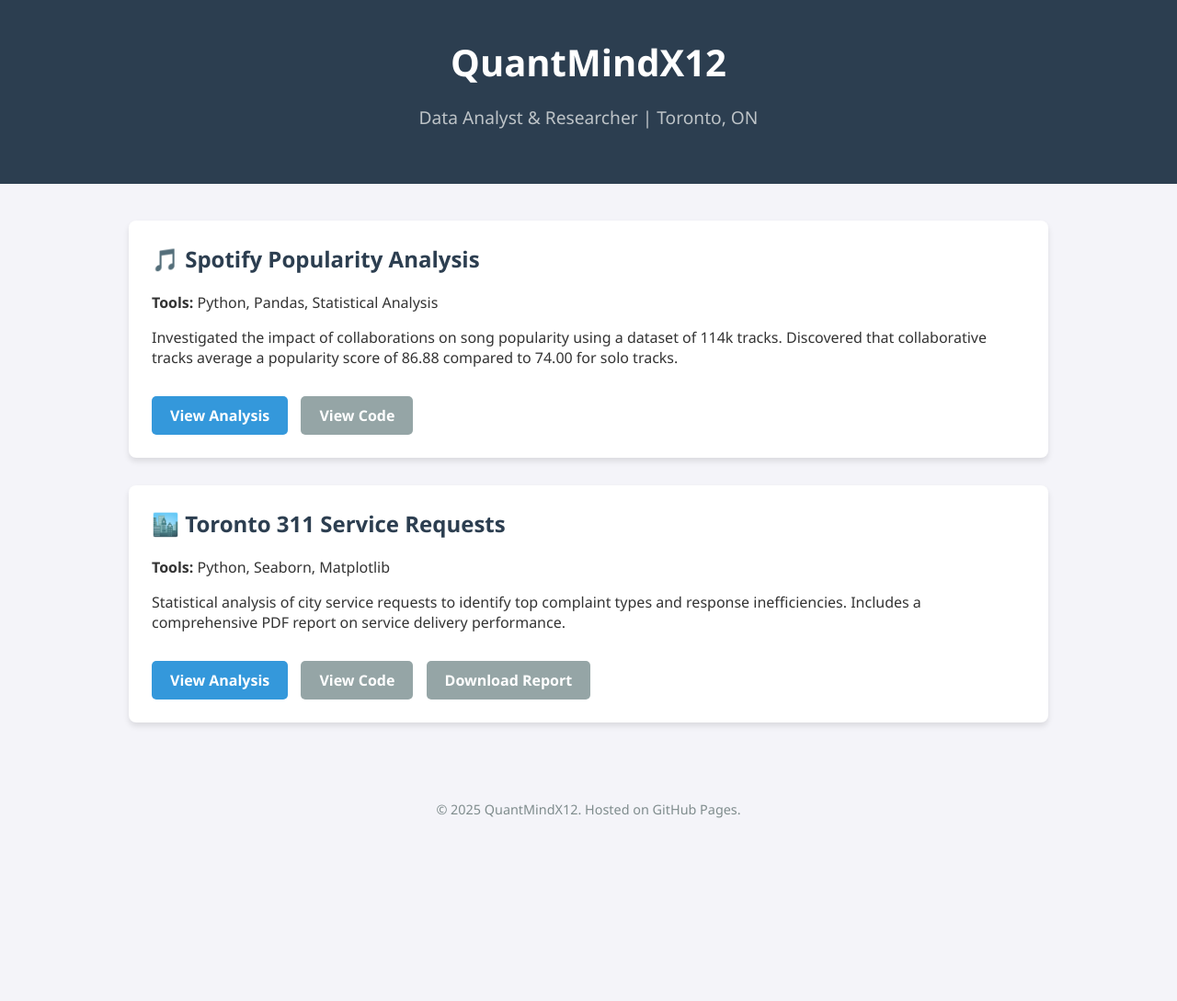
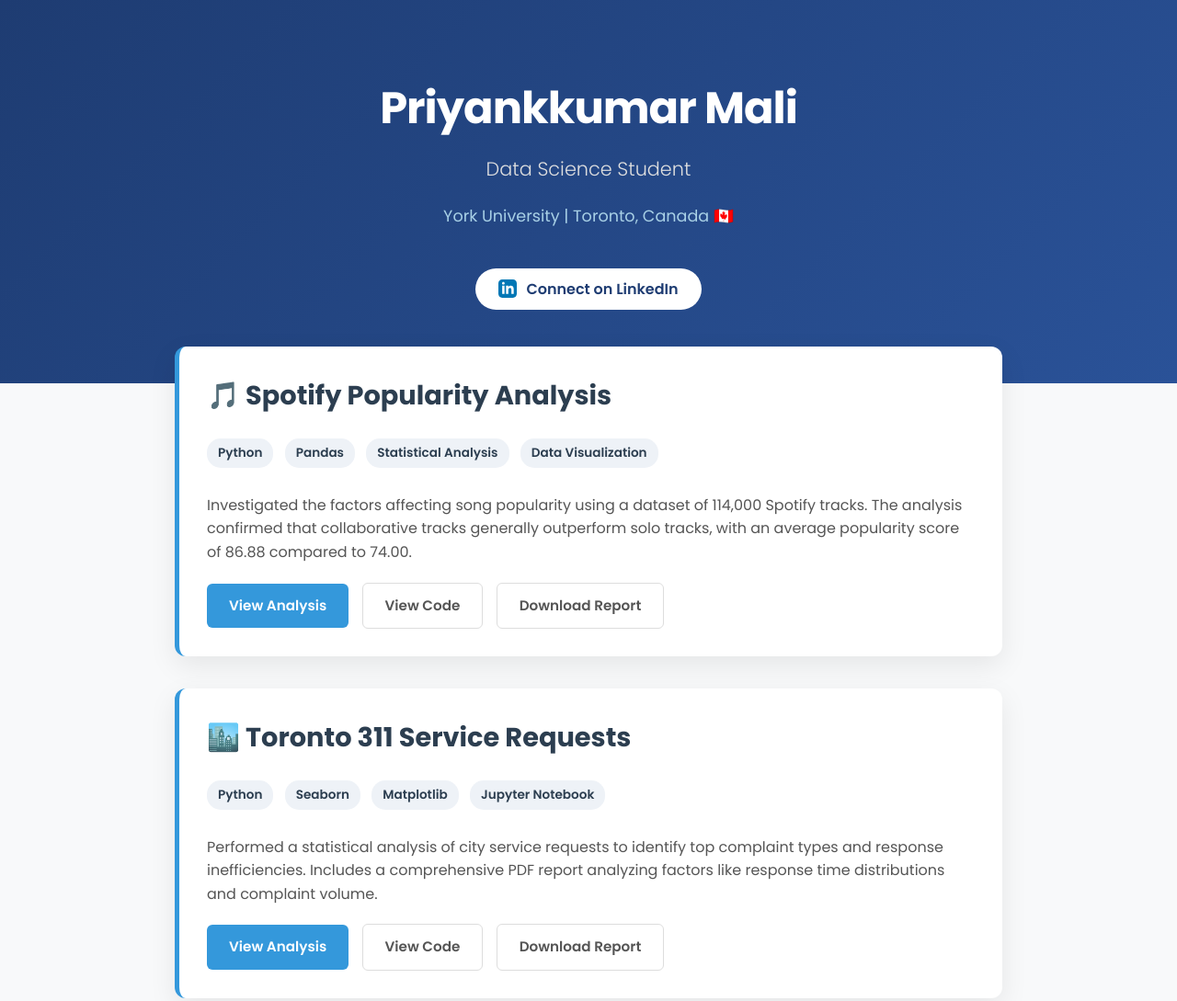
Before and after one commit to QuantMindX12/QuantMindX12.github.io, a plain HTML site: page index.html in a window 1280 px wide. Shown: the top 1089 px of the page at 92% size. Before the commit the page ends 924 px from the top, so only its background shows below. Drawn offline with Linux system fonts and the light colour scheme.

Commit message:
Update portfolio details and styling in index.html

```diff
--- a/index.html
+++ b/index.html
@@ -3,28 +3,184 @@
 <head>
     <meta charset="UTF-8">
     <meta name="viewport" content="width=device-width, initial-scale=1.0">
-    <title>QuantMindX12 | Data Science Portfolio</title>
+    <title>Priyankkumar Mali | Data Science Portfolio</title>
+    <link href="https://fonts.googleapis.com/css2?family=Poppins:wght@300;400;600;700&display=swap" rel="stylesheet">
     <style>
-        body { font-family: 'Segoe UI', Tahoma, Geneva, Verdana, sans-serif; margin: 0; padding: 0; background-color: #f4f4f9; color: #333; }
-        header { background-color: #2c3e50; color: white; padding: 40px 0; text-align: center; }
-        h1 { margin: 0; font-size: 2.5em; }
-        p.subtitle { font-size: 1.2em; color: #bdc3c7; }
-        .container { max-width: 1000px; margin: 40px auto; padding: 0 20px; }
-        .project-card { background: white; border-radius: 8px; box-shadow: 0 4px 6px rgba(0,0,0,0.1); overflow: hidden; margin-bottom: 30px; transition: transform 0.2s; }
-        .project-card:hover { transform: translateY(-5px); }
-        .content { padding: 25px; }
-        h2 { margin-top: 0; color: #2c3e50; }
-        .btn { display: inline-block; padding: 10px 20px; background-color: #3498db; color: white; text-decoration: none; border-radius: 5px; margin-top: 15px; font-weight: bold; }
-        .btn:hover { background-color: #2980b9; }
-        .btn-secondary { background-color: #95a5a6; margin-left: 10px; }
-        footer { text-align: center; padding: 20px; color: #7f8c8d; font-size: 0.9em; margin-top: 50px; }
+        /* General Reset & Typography */
+        body {
+            font-family: 'Poppins', sans-serif;
+            margin: 0;
+            padding: 0;
+            background-color: #f8f9fa;
+            color: #333;
+            line-height: 1.6;
+        }
+
+        /* Hero Header Section */
+        header {
+            background: linear-gradient(135deg, #1e3c72 0%, #2a5298 100%); /* Professional Blue Gradient */
+            color: white;
+            padding: 80px 20px;
+            text-align: center;
+        }
+        h1 {
+            margin: 0;
+            font-size: 3em;
+            font-weight: 700;
+            letter-spacing: -1px;
+        }
+        p.subtitle {
+            font-size: 1.3em;
+            color: #e0e0e0;
+            margin-top: 10px;
+            font-weight: 300;
+        }
+        p.university {
+            font-size: 1.1em;
+            color: #a8d0e6;
+            margin-top: 5px;
+            font-weight: 400;
+        }
+
+        /* LinkedIn Button styling */
+        .social-link {
+            display: inline-flex;
+            align-items: center;
+            margin-top: 25px;
+            padding: 10px 25px;
+            background-color: white;
+            color: #1e3c72;
+            text-decoration: none;
+            border-radius: 50px;
+            font-weight: 600;
+            transition: transform 0.2s, box-shadow 0.2s;
+        }
+        .social-link:hover {
+            transform: translateY(-3px);
+            box-shadow: 0 5px 15px rgba(0,0,0,0.2);
+        }
+        .social-link svg {
+            width: 20px;
+            height: 20px;
+            margin-right: 10px;
+            fill: #0077b5;
+        }
+
+        /* Layout Container */
+        .container {
+            max-width: 900px;
+            margin: -40px auto 60px; /* Moves container up to overlap header slightly */
+            padding: 0 20px;
+            position: relative;
+        }
+
+        /* Project Cards */
+        .project-card {
+            background: white;
+            border-radius: 12px;
+            box-shadow: 0 10px 30px rgba(0,0,0,0.08);
+            overflow: hidden;
+            margin-bottom: 35px;
+            transition: transform 0.3s ease;
+            border-left: 5px solid #3498db; /* Blue accent line on left */
+        }
+        .project-card:hover {
+            transform: translateY(-7px);
+        }
+        .content {
+            padding: 30px;
+        }
+
+        /* Typography within Cards */
+        h2 {
+            margin-top: 0;
+            color: #2c3e50;
+            font-size: 1.8em;
+        }
+        p.description {
+            color: #555;
+            margin-bottom: 20px;
+        }
+
+        /* Tech Stack Tags (Pills) */
+        .tech-stack {
+            margin-bottom: 20px;
+        }
+        .tech-tag {
+            display: inline-block;
+            background-color: #eef2f7;
+            color: #2c3e50;
+            padding: 5px 12px;
+            border-radius: 15px;
+            font-size: 0.85em;
+            margin-right: 8px;
+            margin-bottom: 8px;
+            font-weight: 600;
+        }
+
+        /* Action Buttons */
+        .btn-group {
+            margin-top: 15px;
+        }
+        .btn {
+            display: inline-block;
+            padding: 12px 24px;
+            background-color: #3498db;
+            color: white;
+            text-decoration: none;
+            border-radius: 6px;
+            font-weight: 600;
+            font-size: 0.95em;
+            transition: background 0.2s;
+        }
+        .btn:hover {
+            background-color: #2980b9;
+        }
+        .btn-secondary {
+            background-color: white;
+            color: #555;
+            border: 1px solid #ddd;
+            margin-left: 10px;
+            display: inline-block;
+            padding: 12px 24px;
+            border-radius: 6px;
+            text-decoration: none;
+            font-weight: 600;
+            font-size: 0.95em;
+        }
+        .btn-secondary:hover {
+            background-color: #f4f4f4;
+            color: #333;
+        }
+
+        /* Footer */
+        footer {
+            text-align: center;
+            padding: 40px;
+            color: #7f8c8d;
+            font-size: 0.9em;
+            background-color: #fff;
+            border-top: 1px solid #eaeaea;
+        }
+
+        /* Mobile Responsiveness */
+        @media (max-width: 600px) {
+            h1 { font-size: 2.2em; }
+            .btn, .btn-secondary { width: 100%; text-align: center; margin-bottom: 10px; margin-left: 0; box-sizing: border-box; }
+        }
     </style>
 </head>
 <body>
 
 <header>
-    <h1>QuantMindX12</h1>
-    <p class="subtitle">Data Analyst & Researcher | Toronto, ON</p>
+    <h1>Priyankkumar Mali</h1>
+    <p class="subtitle">Data Science Student</p>
+    <p class="university">York University | Toronto, Canada 🇨🇦</p>
+
+    <a href="https://www.linkedin.com/in/priyankmali" class="social-link" target="_blank">
+        <svg xmlns="http://www.w3.org/2000/svg" viewBox="0 0 24 24"><path d="M19 0h-14c-2.761 0-5 2.239-5 5v14c0 2.761 2.239 5 5 5h14c2.762 0 5-2.239 5-5v-14c0-2.761-2.238-5-5-5zm-11 19h-3v-11h3v11zm-1.5-12.268c-.966 0-1.75-.79-1.75-1.764s.784-1.764 1.75-1.764 1.75.79 1.75 1.764-.783 1.764-1.75 1.764zm13.5 12.268h-3v-5.604c0-3.368-4-3.113-4 0v5.604h-3v-11h3v1.765c1.396-2.586 7-2.777 7 2.476v6.759z"/></svg>
+        Connect on LinkedIn
+    </a>
 </header>
 
 <div class="container">
@@ -32,28 +188,55 @@
     <div class="project-card">
         <div class="content">
             <h2>🎵 Spotify Popularity Analysis</h2>
-            <p><strong>Tools:</strong> Python, Pandas, Statistical Analysis</p>
-            <p>Investigated the impact of collaborations on song popularity using a dataset of 114k tracks. Discovered that collaborative tracks average a popularity score of 86.88 compared to 74.00 for solo tracks.</p>
-            <a href="https://QuantMindX12.github.io/spotify-popularity-analysis/" class="btn" target="_blank">View Analysis</a>
-            <a href="https://github.com/QuantMindX12/spotify-popularity-analysis" class="btn btn-secondary" target="_blank">View Code</a>
+
+            <div class="tech-stack">
+                <span class="tech-tag">Python</span>
+                <span class="tech-tag">Pandas</span>
+                <span class="tech-tag">Statistical Analysis</span>
+                <span class="tech-tag">Data Visualization</span>
+            </div>
+
+            <p class="description">
+                Investigated the factors affecting song popularity using a dataset of 114,000 Spotify tracks.
+                The analysis confirmed that collaborative tracks generally outperform solo tracks, with an average popularity score of 86.88 compared to 74.00.
+            </p>
+
+            <div class="btn-group">
+                <a href="https://QuantMindX12.github.io/spotify-popularity-analysis/" class="btn" target="_blank">View Analysis</a>
+                <a href="https://github.com/QuantMindX12/spotify-popularity-analysis" class="btn btn-secondary" target="_blank">View Code</a>
+                <a href="https://github.com/QuantMindX12/spotify-popularity-analysis/blob/main/Final%20Project%20Report.pdf" class="btn btn-secondary" target="_blank">Download Report</a>
+            </div>
         </div>
     </div>
 
     <div class="project-card">
         <div class="content">
             <h2>🏙️ Toronto 311 Service Requests</h2>
-            <p><strong>Tools:</strong> Python, Seaborn, Matplotlib</p>
-            <p>Statistical analysis of city service requests to identify top complaint types and response inefficiencies. Includes a comprehensive PDF report on service delivery performance.</p>
-            <a href="https://QuantMindX12.github.io/311-data-analysis-Toronto/" class="btn" target="_blank">View Analysis</a>
-            <a href="https://github.com/QuantMindX12/311-data-analysis-Toronto/" class="btn btn-secondary" target="_blank">View Code</a>
-            <a href="https://github.com/QuantMindX12/311-data-analysis-Toronto/blob/main/311_Final_Report.pdf" class="btn btn-secondary" target="_blank">Download Report</a>
+
+            <div class="tech-stack">
+                <span class="tech-tag">Python</span>
+                <span class="tech-tag">Seaborn</span>
+                <span class="tech-tag">Matplotlib</span>
+                <span class="tech-tag">Jupyter Notebook</span>
+            </div>
+
+            <p class="description">
+                Performed a statistical analysis of city service requests to identify top complaint types and response inefficiencies.
+                Includes a comprehensive PDF report analyzing factors like response time distributions and complaint volume.
+            </p>
+
+            <div class="btn-group">
+                <a href="https://QuantMindX12.github.io/311-data-analysis-Toronto/" class="btn" target="_blank">View Analysis</a>
+                <a href="https://github.com/QuantMindX12/311-data-analysis-Toronto/" class="btn btn-secondary" target="_blank">View Code</a>
+                <a href="https://github.com/QuantMindX12/311-data-analysis-Toronto/blob/main/311_Final_Report.pdf" class="btn btn-secondary" target="_blank">Download Report</a>
+            </div>
         </div>
     </div>
 
 </div>
 
 <footer>
-    <p>&copy; 2025 QuantMindX12. Hosted on GitHub Pages.</p>
+    <p>&copy; 2025 Priyankkumar Mali. Hosted on GitHub Pages.</p>
 </footer>
 
 </body>
```
